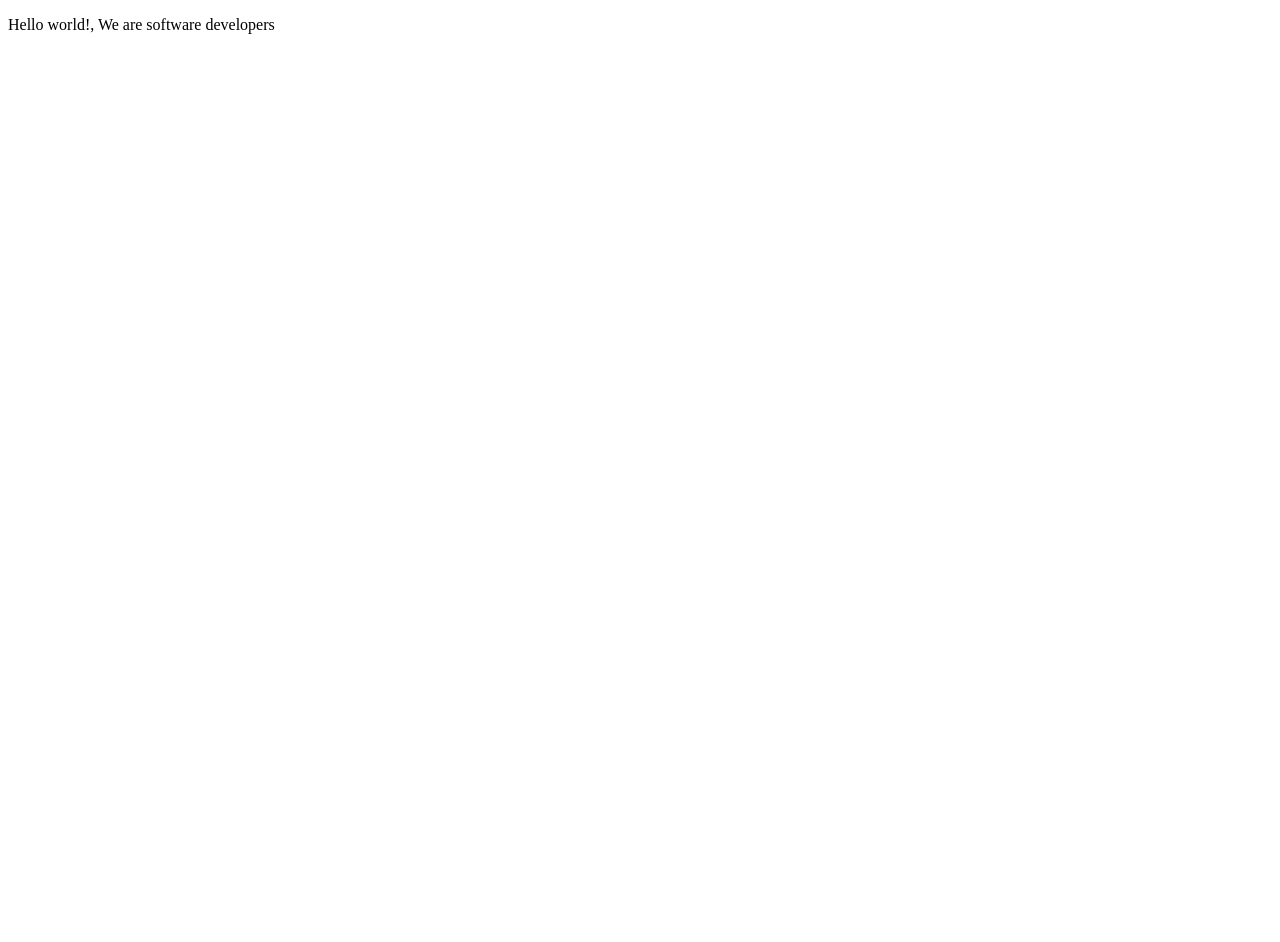
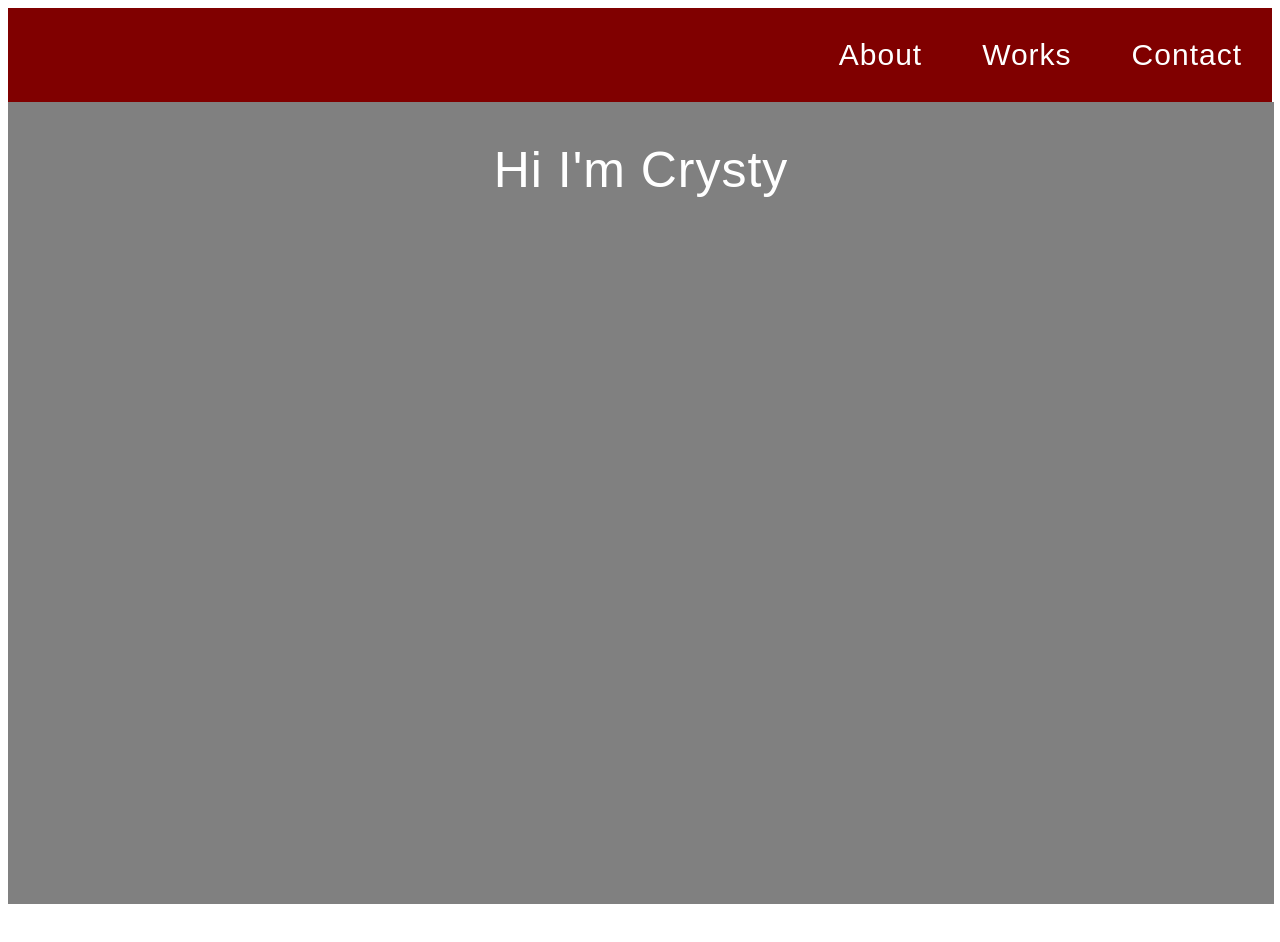
Before and after one commit to Christabelle143/Toma_crysty, a plain HTML site: page index.html in a window 1280 px wide. Before the commit the page ends 800 px from the top, so only its background shows below. Drawn offline with Linux system fonts and the light colour scheme.

Commit message:
head styling

```diff
--- a/index.html
+++ b/index.html
@@ -4,7 +4,19 @@
         <title></title>
     </head>
 
+    <link rel="stylesheet" type="text/css" href="style.css">
+
     <body>
-        <p>Hello world!, We are software developers</p>
+        <nav id="navbar">
+            <ul>
+                <li><a href="#welcome-section">About</a></li>
+                <li><a href="#">Works</a></li>
+                <li><a href="#">Contact</a></li>
+            </ul>
+        </nav>
+        <section id="welcome-section">
+            <h1>Hi I'm Crysty</h1>
+
+        </section>
     </body>
 </html>
--- /dev/null
+++ b/style.css
@@ -0,0 +1,52 @@
+html{
+	margin: 0;
+	padding: 0;
+	box-sizing: border-box;
+	font-family: Arial, 'sans-serif';
+	letter-spacing: 1px;
+}
+
+nav{
+	display: flex;
+	justify-content: flex-end;
+	background: maroon;
+	width: 100%;
+	height: auto;
+	position: sticky;
+	top: 0;
+}
+
+nav ul{
+	display: flex;
+	list-style-type: none;
+	margin: 0;
+	padding: 0;
+}
+
+nav ul li a{
+	display: inline-block;
+	padding: 30px;
+	font-size: 30px;
+	color: #fff;
+	text-decoration: none;
+}
+
+nav ul li a:hover{
+	background: gray;
+}
+
+#welcome-section{
+	height: 100vh;
+	width: 100%;
+	background: gray;
+	padding: 1px;
+}
+
+#welcome-section h1{
+	height: 100%;
+	line-height: 100%;
+	font-size: 50px;
+	text-align: center;
+	font-weight: 500;
+	color: white;
+}
```
